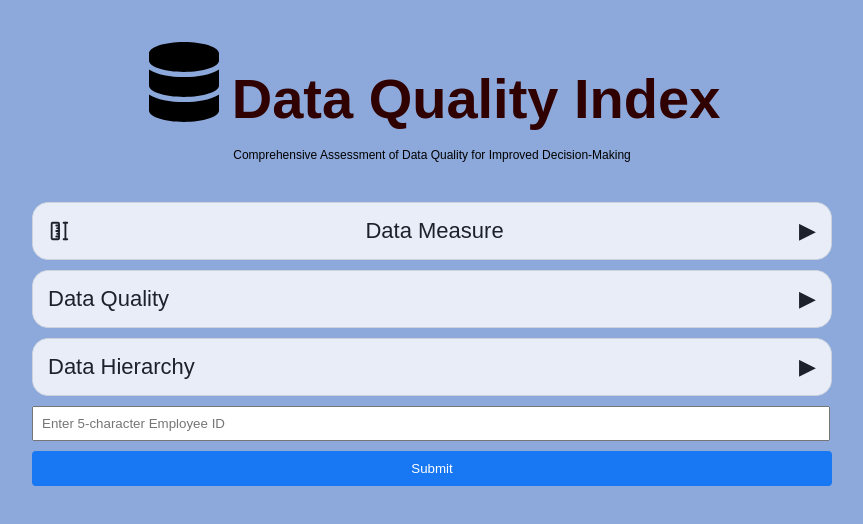
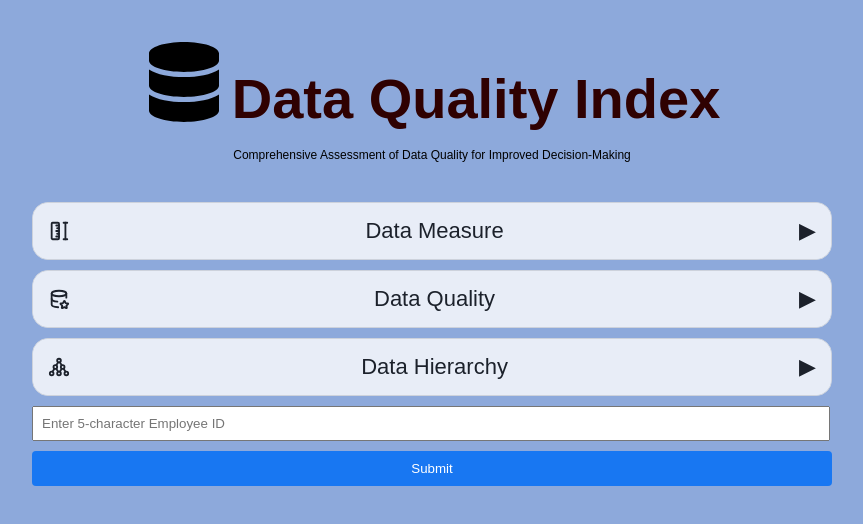
Before and after one commit to SoabeeAhmed/Collapsible-Website, a React (Create React App) app: page / in a window 1280 px wide. Shown: the top 524 px of the page, without its empty margins (208-1071 px from the left). Built offline with nearby package versions, Linux system fonts and the light colour scheme; a web font is replaced by a local one.

Commit message:
icons updated

```diff
--- a/package.json
+++ b/package.json
@@ -9,6 +9,7 @@
     "@testing-library/user-event": "^13.5.0",
     "react": "^19.0.0",
     "react-dom": "^19.0.0",
+    "react-icons": "^5.5.0",
     "react-scripts": "5.0.1",
     "web-vitals": "^2.1.4"
   },
--- a/src/components/HomePage.js
+++ b/src/components/HomePage.js
@@ -2,7 +2,8 @@ import React, { useState } from 'react';
 import Component from './Component';
 import { FaDatabase } from "react-icons/fa";
 import { TbRulerMeasure2 } from "react-icons/tb";
-
+import { TbDatabaseStar } from "react-icons/tb";
+import { TbHierarchy3 } from "react-icons/tb";
 
 const HomePage = () => {
   const [openComponent, setOpenComponent] = useState(null);
@@ -24,6 +25,7 @@ const HomePage = () => {
     {
       id: 2,
       title: 'Data Quality',
+      icon:<TbDatabaseStar />,
       subcategories: [
         { title: 'Data Integrity', jsonFile: 'c3' },
         { title: 'Data Accuracy', jsonFile: 'c4' }
@@ -32,6 +34,7 @@ const HomePage = () => {
     {
       id: 3,
       title: 'Data Hierarchy',
+      icon:<TbHierarchy3 />,
       subcategories: [
         { title: 'Data Classification', jsonFile: 'c5' },
         { title: 'Data Structure', jsonFile: 'c6' }
```
Also changed, not shown: 1 other file (tests, documents, lock files or other folders).
